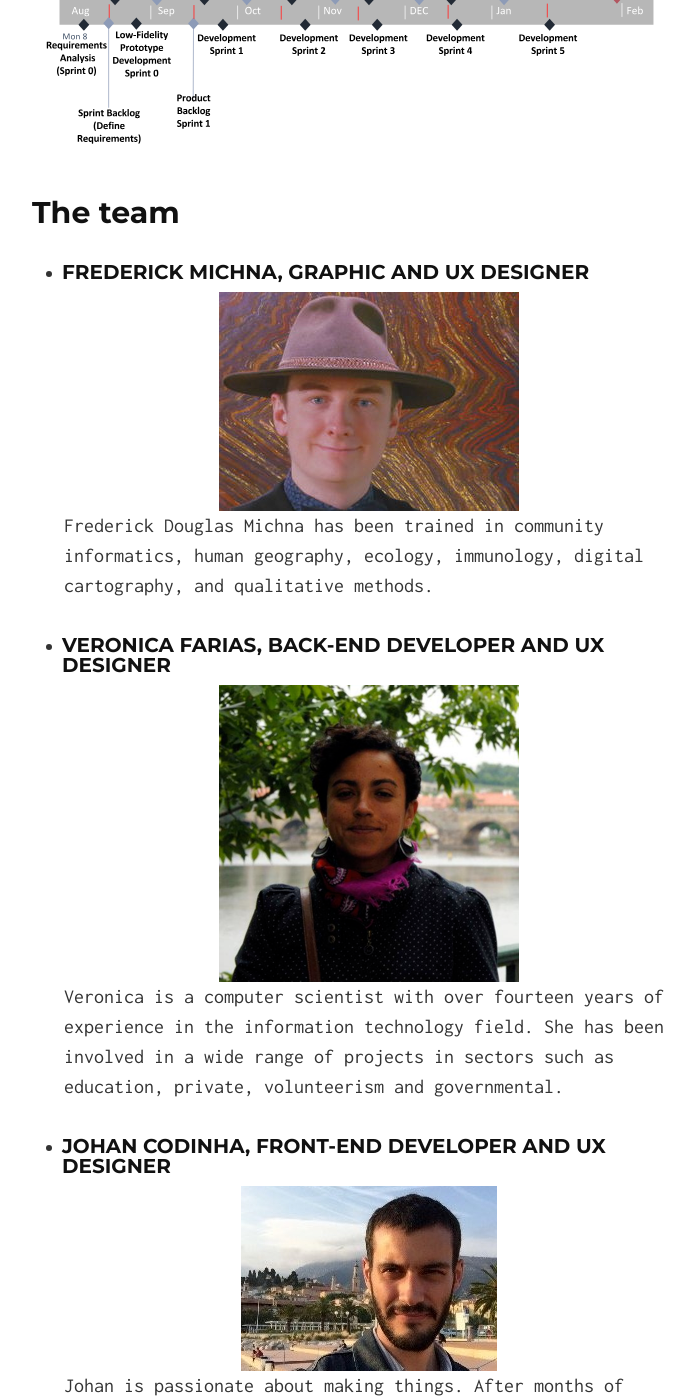
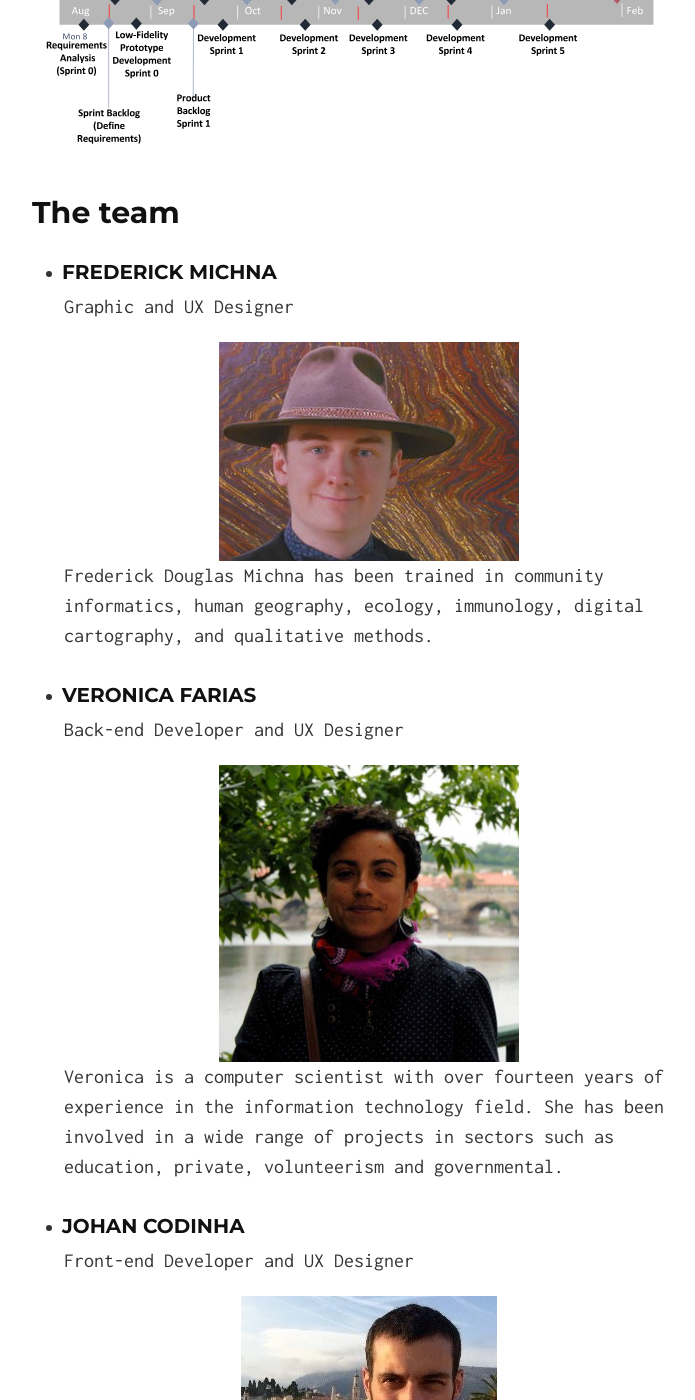
Before and after one commit to CodeforAustralia/biodiversity, a Jekyll site: the page built from index.md, in a window 1280 px wide and 1400 px high, scrolled down 1728 px. Shown: the whole window, without its empty margins (286-981 px from the left). Built offline with Jekyll 4.4.1, drawn with Linux system fonts in a browser that asks for light colours.

Commit message:
edited team page

```diff
--- a/index.md
+++ b/index.md
@@ -22,7 +22,10 @@ Get australia observing biodivertisty to know and love it.
 
 ## The team
 
-*   ### Frederick Michna, Graphic and UX Designer
+*   ### Frederick Michna
+    Graphic and UX Designer
+    {: .job-title}
+
     ![Frederick Michna]({{ site.baseurl }}/assets/FredBioPic.jpeg)
     Frederick Douglas Michna has been trained in community informatics, human geography, ecology, immunology, digital cartography, and qualitative methods.
 
@@ -32,7 +35,10 @@ Matching client expectations and deliverables with to requirements
 Keeping team on track -->
 
 
-*   ### Veronica Farias, Back-end Developer and UX Designer
+*   ### Veronica Farias
+    Back-end Developer and UX Designer
+    {: .job-title}
+
     ![Veronica Farias]({{ site.baseurl }}/assets/VeroBioPic.png)
     Veronica is a computer scientist with over fourteen years of experience in the information technology field. She has been involved in a wide range of projects in sectors such as education, private, volunteerism and governmental.
 
@@ -44,7 +50,10 @@ Matching client expectations and deliverables with to requirements
 Keeping team on track -->
 
 
-*   ### Johan Codinha, Front-end Developer and UX Designer
+*   ### Johan Codinha
+    Front-end Developer and UX Designer
+    {: .job-title}
+
     ![Johan Codinha]({{ site.baseurl }}/assets/JoBioPic.jpg)
     Johan is passionate about making things. After months of self-learning and a 12-week immersive coding bootcamp , Johan's ready to tackle public service challenges!
 
```
